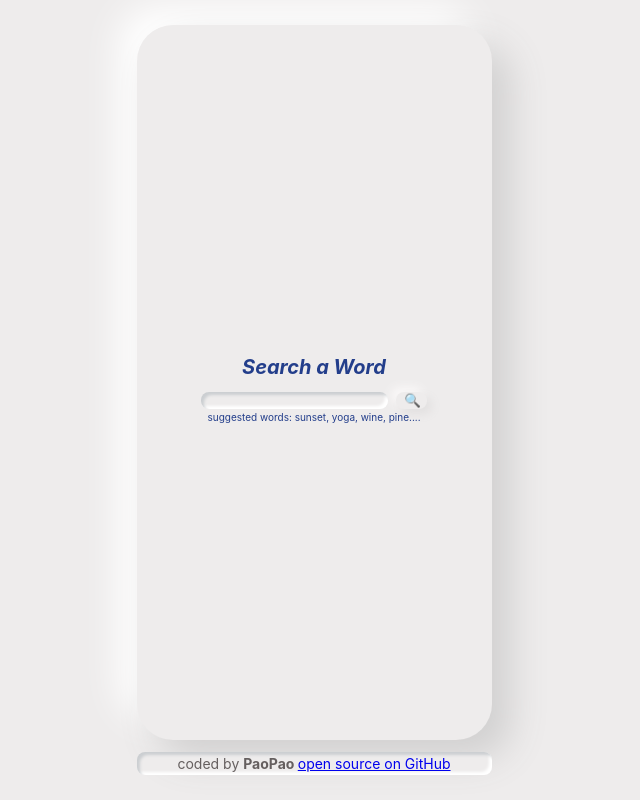
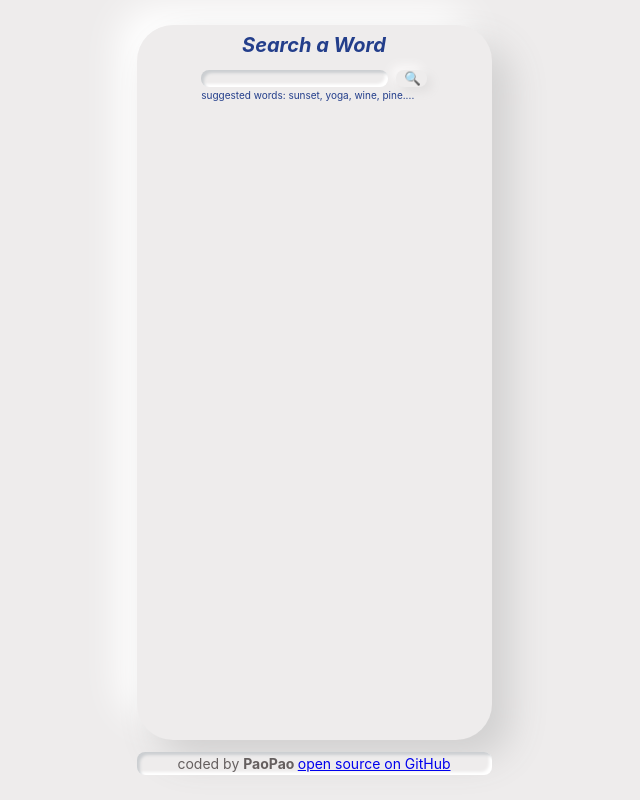
Before and after one commit to PaoPao27402/Dictionary-app, a React (Create React App) app: page / in a window 1280 px wide. Shown: the whole page, without its empty margins (326-966 px from the left). Built offline with nearby package versions, Linux system fonts and the light colour scheme; the HTML template or start-up script is replaced by a standard one.

Commit message:
update app + search css

```diff
--- a/src/App.css
+++ b/src/App.css
@@ -21,7 +21,6 @@ body{
 display: flex;
 height: 715px;
 width: 355px;
-align-items: center;
 justify-content: center;
 border-radius: 36px;
 background: #eeecec;
--- a/src/Search.css
+++ b/src/Search.css
@@ -32,6 +32,7 @@
   h1{
     color:#233e8b;
     font-size: 20px;
+    margin-top: 8px;
     text-align: center;
     font-style: italic;
   }
@@ -69,9 +70,6 @@
     color:#233e8b;
     font-size: 10px;
     margin-top: 2px;
-    display: flex;
-    justify-content: center;
-
   }
 
   .Phonetic {
```
